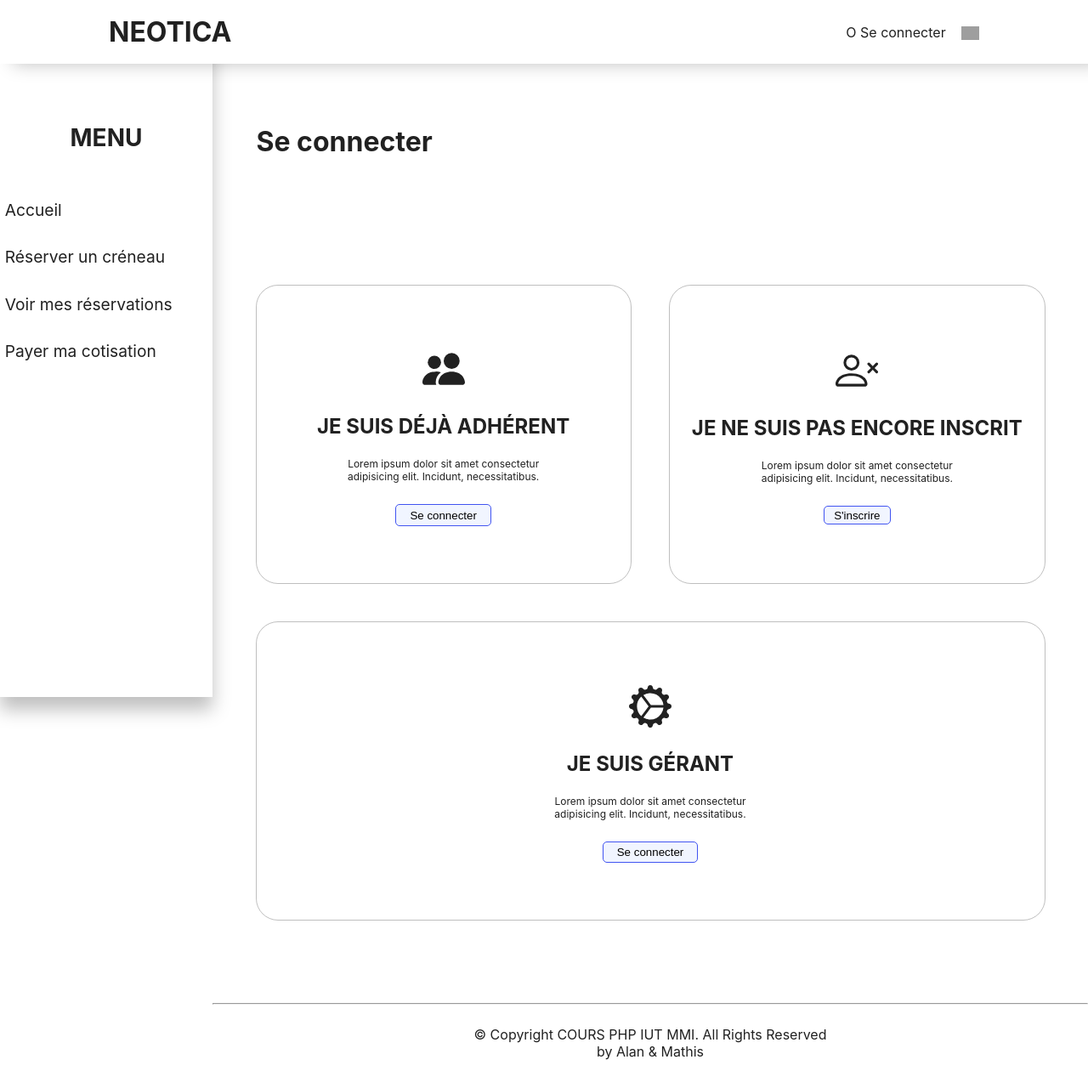
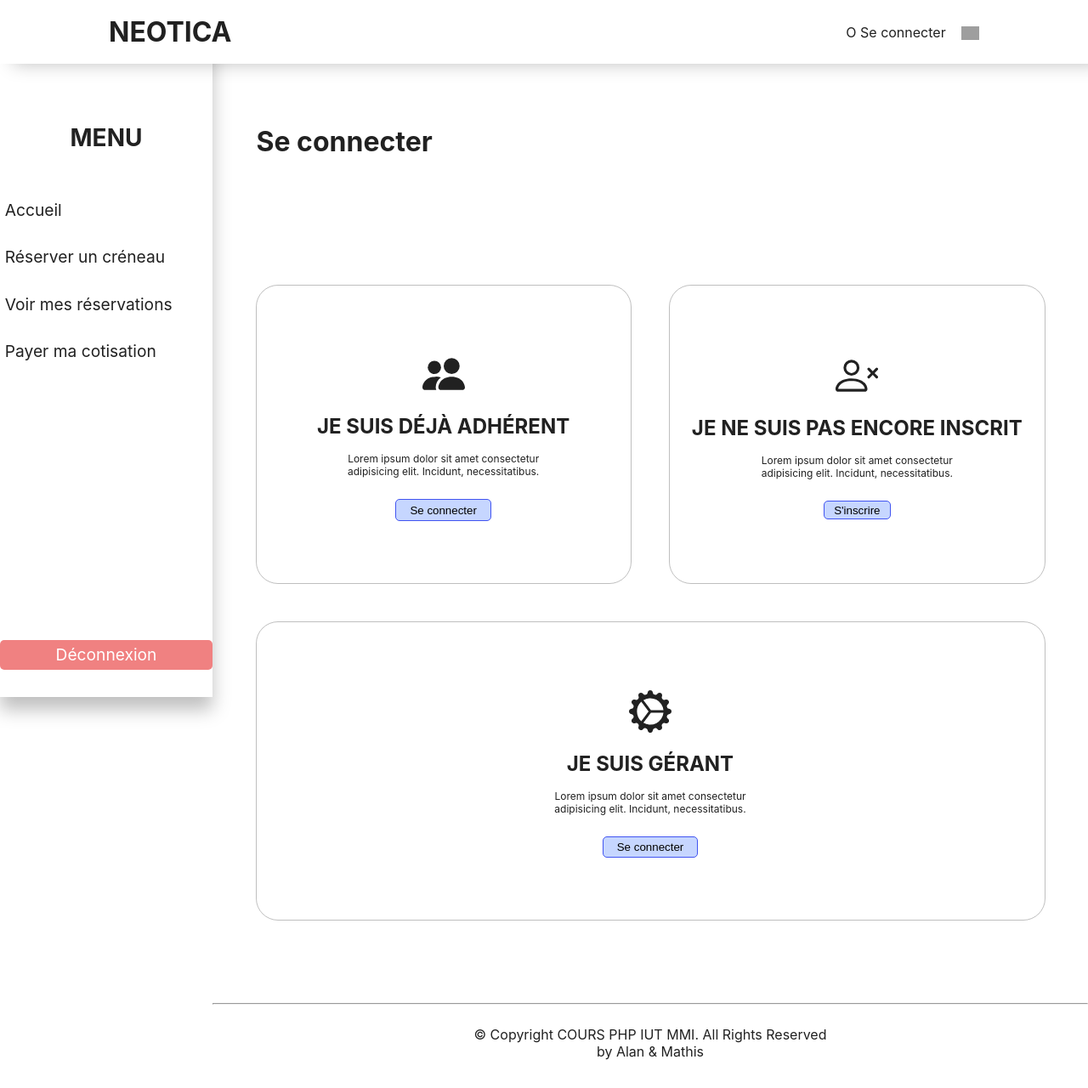
Before and after one commit to mathis-lambert/bddgestion, a PHP site: page /controllers/connect.php in a window 1280 px wide. Shown: the whole page at 85% size. Run offline with PHP 8.4, Linux system fonts and the light colour scheme; the visitor is signed in with stand-in values (Sample User, id 1); grey boxes are pictures that could not be loaded.

Commit message:
BIG UPDATE v3

```diff
--- a/SAE/assets/style/style.css
+++ b/SAE/assets/style/style.css
@@ -1,6 +1,6 @@
 /* ### DECLARATION DES VARIABLES ### */
 :root {
-  --hover-purple: #f1f5ff;
+  --hover-purple: #c6d6ff;
   --active-purple: #4154f1;
 }
 
@@ -224,8 +224,8 @@
   font-size: 1.2em;
   text-decoration: none;
   color: var(--font-color);
-  -webkit-transition: all 300ms ease-in-out;
-  transition: all 300ms ease-in-out;
+  -webkit-transition: all 150ms ease-in-out;
+  transition: all 150ms ease-in-out;
 }
 
 .side-nav .sn-items ul li a:hover {
@@ -236,6 +236,37 @@
 .side-nav .sn-items ul li a.active {
   color: var(--active-purple);
   background: var(--hover-purple);
+}
+
+.side-nav .logout-button {
+  position: absolute;
+  bottom: 2em;
+  -webkit-box-pack: center;
+      -ms-flex-pack: center;
+          justify-content: center;
+  width: 100%;
+}
+
+.side-nav .logout-button a {
+  width: -webkit-max-content;
+  width: -moz-max-content;
+  width: max-content;
+  width: 250px;
+  display: block;
+  border-radius: 5px;
+  padding: 0.3em;
+  font-size: 1.2em;
+  text-decoration: none;
+  color: white;
+  background-color: #f08181;
+  text-align: center;
+  -webkit-transition: background-color 200ms ease-in-out;
+  transition: background-color 200ms ease-in-out;
+}
+
+.side-nav .logout-button a:hover {
+  color: white;
+  background-color: brown;
 }
 
 /* ##### CONTENT PART WITH ALL SETTINGS ##### */
@@ -336,6 +367,9 @@
 .scale-container .control-box .control-box-content ul li:nth-child(2) {
   text-transform: uppercase;
   font-weight: bold;
+  line-height: 1em;
+  text-align: center;
+  padding-block: 0.75em;
 }
 
 .scale-container .control-box .control-box-content ul li:nth-child(3) {
--- a/SAE/assets/style/style.scss
+++ b/SAE/assets/style/style.scss
@@ -1,6 +1,6 @@
 /* ### DECLARATION DES VARIABLES ### */
 :root {
-  --hover-purple: #f1f5ff;
+  --hover-purple: #c6d6ff;
   --active-purple: #4154f1;
 }
 //--------------------------------------------------------------------------------//
@@ -176,7 +176,7 @@
           font-size: 1.2em;
           text-decoration: none;
           color: var(--font-color);
-          transition: all 300ms ease-in-out;
+          transition: all 150ms ease-in-out;
 
           &:hover {
             color: var(--active-purple);
@@ -187,6 +187,29 @@
             background: var(--hover-purple);
           }
         }
+      }
+    }
+  }
+  .logout-button {
+    position: absolute;
+    bottom: 2em;
+    justify-content: center;
+    width: 100%;
+    a {
+      width: max-content;
+      width: 250px;
+      display: block;
+      border-radius: 5px;
+      padding: 0.3em;
+      font-size: 1.2em;
+      text-decoration: none;
+      color: white;
+      background-color: rgb(240, 129, 129);
+      text-align: center;
+      transition: background-color 200ms ease-in-out;
+      &:hover {
+        color: rgb(255, 255, 255);
+        background-color: brown;
       }
     }
   }
@@ -261,6 +284,9 @@
           &:nth-child(2) {
             text-transform: uppercase;
             font-weight: bold;
+            line-height: 1em;
+            text-align: center;
+            padding-block: 0.75em;
           }
           &:nth-child(3) {
             font-size: 0.5em;
--- a/SAE/controllers/connect-database.php
+++ b/SAE/controllers/connect-database.php
@@ -33,12 +33,3 @@
 
 
 // retenir l'email de la personne connectée pendant 1 an
-setcookie(
-    'LOGGED_USER',
-    'utilisateur@exemple.com',
-    [
-        'expires' => time() + 365 * 24 * 3600,
-        /* 'secure' => true,
-        'httponly' => true, */
-    ]
-);
--- a/SAE/include/sidenav.php
+++ b/SAE/include/sidenav.php
@@ -1,5 +1,5 @@
 <nav>
-    <div class="side-nav">
+    <div class="d-flex column side-nav">
         <div class="d-flex sn-title">
             <span>MENU</span>
         </div>
@@ -15,19 +15,36 @@
                 ?>
                 <?php
                 if (isset($_SESSION['userSession'])) {
-                    echo "<li><a href='http://bdd.gestion/SAE/reservations.php' id='resa'>Réserver un créneau</a></li>";
-                    echo "<li><a href='http://bdd.gestion/SAE/voir-mes-reservations.php' id='seeresa'>Voir mes réservations</a></li>";
-                    echo "<li><a href='http://bdd.gestion/SAE/paiement-cotisation.php' id='paimcot'>Payer ma cotisation</a></li>";
+                    echo "<li><a href='http://bdd.gestion/SAE/pages/reservations.php' id='resa'>Réserver un créneau</a></li>";
+                    echo "<li><a href='http://bdd.gestion/SAE/pages/voir-mes-reservations.php' id='seeresa'>Voir mes réservations</a></li>";
+                    echo "<li><a href='http://bdd.gestion/SAE/pages/paiement-cotisation.php' id='paimcot'>Payer ma cotisation</a></li>";
                 } elseif (isset($_SESSION['adminSession'])) {
-                    echo "<li><a href='http://bdd.gestion/SAE/reservations.php' id='resa'>Réserver un créneau</a></li>";
-                    echo "<li><a href='http://bdd.gestion/SAE/voir-mes-reservations.php' id='seeresa'>Voir mes réservations</a></li>";
-                    echo "<li><a href='http://bdd.gestion/SAE/paiement-cotisation.php' id='paimcot'>Payer ma cotisation</a></li>";
-                    echo "<li><a href='http://bdd.gestion/SAE/gestion-des-donnees.php' id='gestdonnees'>Gérer la base de données</a></li>";
-                    echo "<li><a href='http://bdd.gestion/SAE/gestion-des-cotisations.php' id='gestcots'>Gérer les cotisations</a></li>";
+                    echo "<li><a href='http://bdd.gestion/SAE/pages/reservations.php' id='resa'>Réserver un créneau</a></li>";
+                    echo "<li><a href='http://bdd.gestion/SAE/pages/voir-mes-reservations.php' id='seeresa'>Voir mes réservations</a></li>";
+                    echo "<li><a href='http://bdd.gestion/SAE/pages/paiement-cotisation.php' id='paimcot'>Payer ma cotisation</a></li>";
+                    echo "<li><a href='http://bdd.gestion/SAE/pages/gestion-des-reservations.php' id='gestdonnees'>Gérer les réservations</a></li>";
+                    echo "<li><a href='http://bdd.gestion/SAE/pages/gestion-des-donnees.php' id='gestdonnees'>Gérer la base de données</a></li>";
+                    echo "<li><a href='http://bdd.gestion/SAE/pages/gestion-des-cotisations.php' id='gestcots'>Gérer les cotisations</a></li>";
+                } elseif (isset($_SESSION['plagisteSession'])) {
+                    echo "<li><a href='http://bdd.gestion/SAE/pages/reservations.php' id='resa'>Réserver un créneau</a></li>";
+                    echo "<li><a href='http://bdd.gestion/SAE/pages/voir-mes-reservations.php' id='seeresa'>Voir mes réservations</a></li>";
+                    echo "<li><a href='http://bdd.gestion/SAE/pages/paiement-cotisation.php' id='paimcot'>Payer ma cotisation</a></li>";
+                    echo "<li><a href='http://bdd.gestion/SAE/pages/gestion-des-reservations.php' id='gestdonnees'>Gérer les réservations</a></li>";
                 }
 
                 ?>
             </ul>
         </div>
+        <?php
+
+        if (isset($_SESSION['userSession'])) {
+            echo "<div class='d-flex logout-button'><a href='logout.php'>Déconnexion</a></div>";
+        } elseif (isset($_SESSION['adminSession'])) {
+            echo "<div class='d-flex logout-button'><a href='logout.php'>Déconnexion</a></div>";
+        } elseif (isset($_SESSION['plagisteSession'])) {
+            echo "<div class='d-flex logout-button'><a href='logout.php'>Déconnexion</a></div>";
+        }
+
+        ?>
     </div>
 </nav>
```
Also changed, not shown: SAE/include/core/connect-admin-core.php (+50 -28 lines), SAE/include/core/connect-core.php (+48 -28 lines), SAE/index.php (+5 -2 lines), SAE/pages/gestion-des-cotisations.php (added), SAE/pages/gestion-des-donnees.php (added), SAE/pages/gestion-des-reservations.php (added), SAE/pages/paiement-cotisation.php (added), SAE/pages/reservations.php (added), SAE/pages/voir-mes-reservations.php (added), 1 other file.
